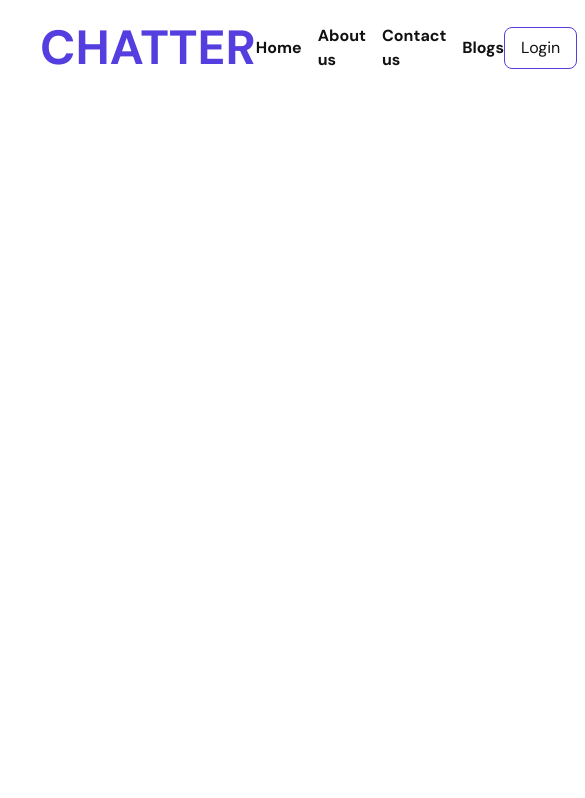
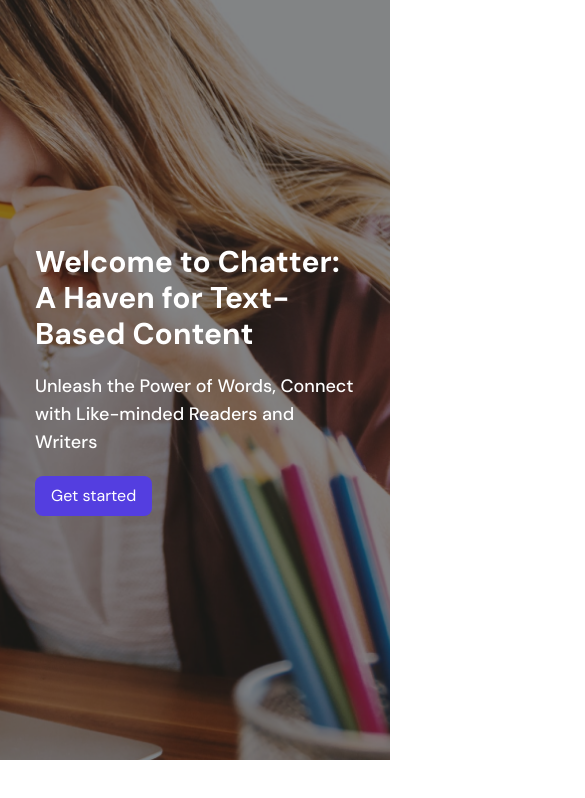
Before and after one commit to Adepejustephen/Chatter, a Next.js app: page / in a window 390 px wide. Shown: the top 798 px of the page, 585 px wide, since content can reach past the window. Built offline with nearby package versions, Linux system fonts and the light colour scheme.

Commit message:
mad hero-section responsive

```diff
--- a/src/app/page.tsx
+++ b/src/app/page.tsx
@@ -1,6 +1,6 @@
 import { Button } from "@/components";
 import HomeHeader from "@/layout/HomeHeader";
-// import Image from "next/image";
+import Image from "next/image";
 
 
 
@@ -9,10 +9,19 @@ export default function Home() {
     <>
       <HomeHeader />
       <main className="flex flex-col w-full">
-        {/* <Button variant="contained" disabled>
-          Hello
-        </Button>
-        <h2 className="text-2xl text-primary font-bold">Hello world</h2> */}
+        <div className="flex flex-col items-center justify-center max-w-8xl w-full mx-auto relative min-h-[90vh] xxl:min-h-[70vh] realtive bg-[url('/images/hero.png')] bg-no-repeat bg-cover bg-center">
+          <div className="bg-secondary w-full h-full absolute top-0 opacity-50"></div>
+          <div className="text-white z-[2] flex  flex-col xs:max-w-[15rem] sm:max-w-xs md:max-w-lg lg:max-w-3xl xl:max-w-5xl gap-5">
+            <h2 className="font-bold text-3xl md:text-4xl lg:text-5xl">
+              Welcome to Chatter: A Haven for Text-Based Content
+            </h2>
+            <p className="font-medium  text-lg md:text-2xl">
+              Unleash the Power of Words, Connect with Like-minded Readers and
+              Writers
+            </p>
+            <Button className="max-w-[max-content]">Get started</Button>
+          </div>
+        </div>
       </main>
     </>
   );
--- a/src/components/ui/Buttons/Button.tsx
+++ b/src/components/ui/Buttons/Button.tsx
@@ -25,10 +25,10 @@ export const Button = forwardRef<HTMLButtonElement, ButtonProps>(
 
       switch (size) {
         case SIZES.XS:
-          sizeClass = "p-1";
+          sizeClass = "p-1 ";
           break;
         case SIZES.SM:
-          sizeClass = "py-2 px-3";
+          sizeClass = "py-2 px-3 ";
           break;
 
         case SIZES.MD:
--- a/src/components/ui/Container/index.tsx
+++ b/src/components/ui/Container/index.tsx
@@ -8,7 +8,7 @@ export const Container = forwardRef<HTMLDivElement, ContainerProps>(
   ({ children, className }, ref) => {
     const classess = classNames(
         className,
-        "px-10 md:px-14 lg:px-20 xl:px-0 xl:max-w-[1200px] max-w-[1600px] w-full mx-auto",
+        "px-10 md:px-14 lg:px-20 xl:px-0 xl:max-w-[1200px] xxl:max-w-[1600px] w-full mx-auto",
     );
     return <div className={`${classess}`}>{children}</div>;
   }
--- a/src/layout/HomeHeader.tsx
+++ b/src/layout/HomeHeader.tsx
@@ -5,7 +5,7 @@ import React from "react";
 
 const HomeHeader = () => {
   return (
-    <header className="my-4 w-full ">
+    <header className=" hidden lg:flex my-4 w-full ">
       <Container className="flex items-center justify-between  ">
         <div>
 
--- a/tailwind.config.js
+++ b/tailwind.config.js
@@ -7,15 +7,15 @@ module.exports = {
     "./src/**/*.{js,ts,jsx,tsx,mdx}",
   ],
   theme: {
-    screens: {
-      sm: "320px",
-      md: "600px",
-      lg: "976px",
-      xl: "1280px",
-      xxl: "1600px",
-    },
-
     extend: {
+      screens: {
+        xs: "280px",
+        sm: "375px",
+        md: "600px",
+        lg: "976px",
+        xl: "1280px",
+        xxl: "1600px",
+      },
       fontFamily: {
         dmSans: ["var(--font-dm-sans)"],
         mono: ["var(--font-roboto-mono)"],
@@ -28,11 +28,18 @@ module.exports = {
       backgroundColor: {
         main: "rgba(255, 237, 204, 0.5)",
       },
+      backgroundImage: {
+        "home-hero": "url('/public/images/hero.png')",
+        // 'footer-texture': "url('/img/footer-texture.png')",
+      },
       colors: {
         primary: "#543EE0",
         secondary: "#111111",
         tetiary: "#D0D0D0",
       },
+      maxWidth: {
+        "8xl": "1600px",
+      },
     },
   },
   plugins: [],
```
Also changed, not shown: public/images/hero.png (added).
